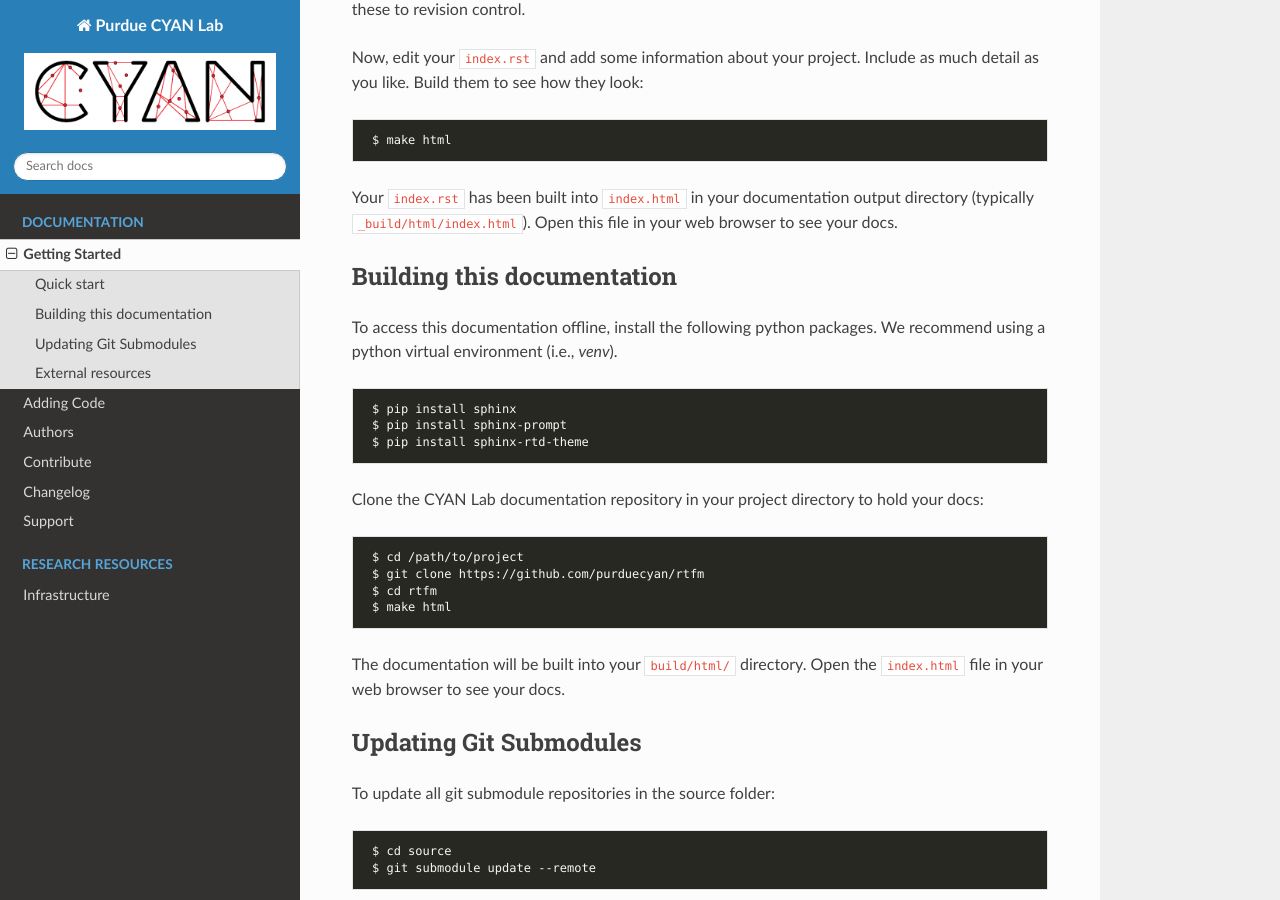
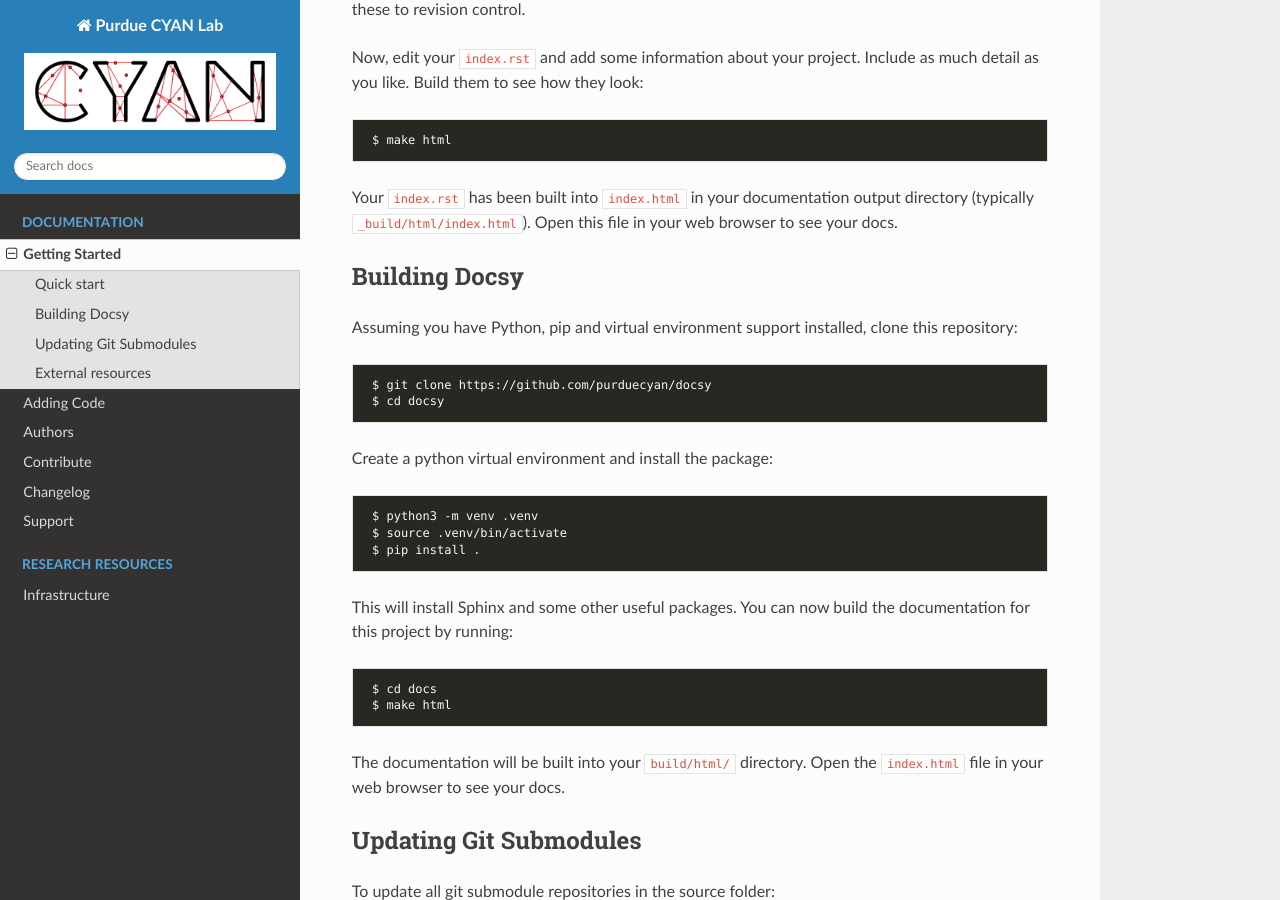
Before and after one commit to purduecyan/rtfm, a Sphinx documentation site: the page built from source/main/get-started.rst, in a window 1280 px wide and 900 px high, scrolled down 1035 px. Built offline with Sphinx 7.4.7 and the Read the Docs theme 3.1.0, drawn with Linux system fonts in a browser that asks for light colours; pages that are not in the unit, such as notebooks, are missing from menus.

Commit message:
Udated Getting Started to include Docsy build.

```diff
--- a/source/conf.py
+++ b/source/conf.py
@@ -33,7 +33,8 @@ import datetime
 extensions = ['sphinx-prompt',
               'sphinx_copybutton',
               'sphinxcontrib.jquery',
-              'sphinx.ext.graphviz'
+              'sphinx.ext.graphviz',
+              'sphinx_git'
               ]
 
 # Add any paths that contain templates here, relative to this directory.
--- a/source/main/get-started.rst
+++ b/source/main/get-started.rst
@@ -61,26 +61,34 @@ in your documentation output directory (typically ``_build/html/index.html``).
 Open this file in your web browser to see your docs.
 
 
-Building this documentation
----------------------------
+Building Docsy
+--------------
 
-To access this documentation offline, install the following python packages. We recommend using a python virtual
-environment (i.e., *venv*).
+Assuming you have Python, pip and virtual environment support installed, clone this repository:
 
 .. prompt:: console
 
-    $ pip install sphinx
-    $ pip install sphinx-prompt
-    $ pip install sphinx-rtd-theme
+    $ git clone https://github.com/purduecyan/docsy
+    $ cd docsy
 
-Clone the CYAN Lab documentation repository in your project directory to hold your docs:
+
+Create a python virtual environment and install the package:
 
 .. prompt:: console
 
-    $ cd /path/to/project
-    $ git clone https://github.com/purduecyan/rtfm
-    $ cd rtfm
+    $ python3 -m venv .venv
+    $ source .venv/bin/activate
+    $ pip install .
+
+
+This will install Sphinx and some other useful packages. You can now build the documentation
+for this project by running:
+
+.. prompt:: console
+
+    $ cd docs
     $ make html
+
 
 The documentation will be built into your ``build/html/`` directory.
 Open the ``index.html`` file in your web browser to see your docs.
--- a/source/requirements.txt
+++ b/source/requirements.txt
@@ -7,3 +7,4 @@ sphinx-copybutton==0.5.2
 sphinx-code-tabs==0.5.5
 sphinx_design==0.6.1
 sphinxcontrib-jquery==4.1
+sphinx-git==11.0.0
```
Also changed, not shown: source/main/history.rst (+4 -42 lines).
